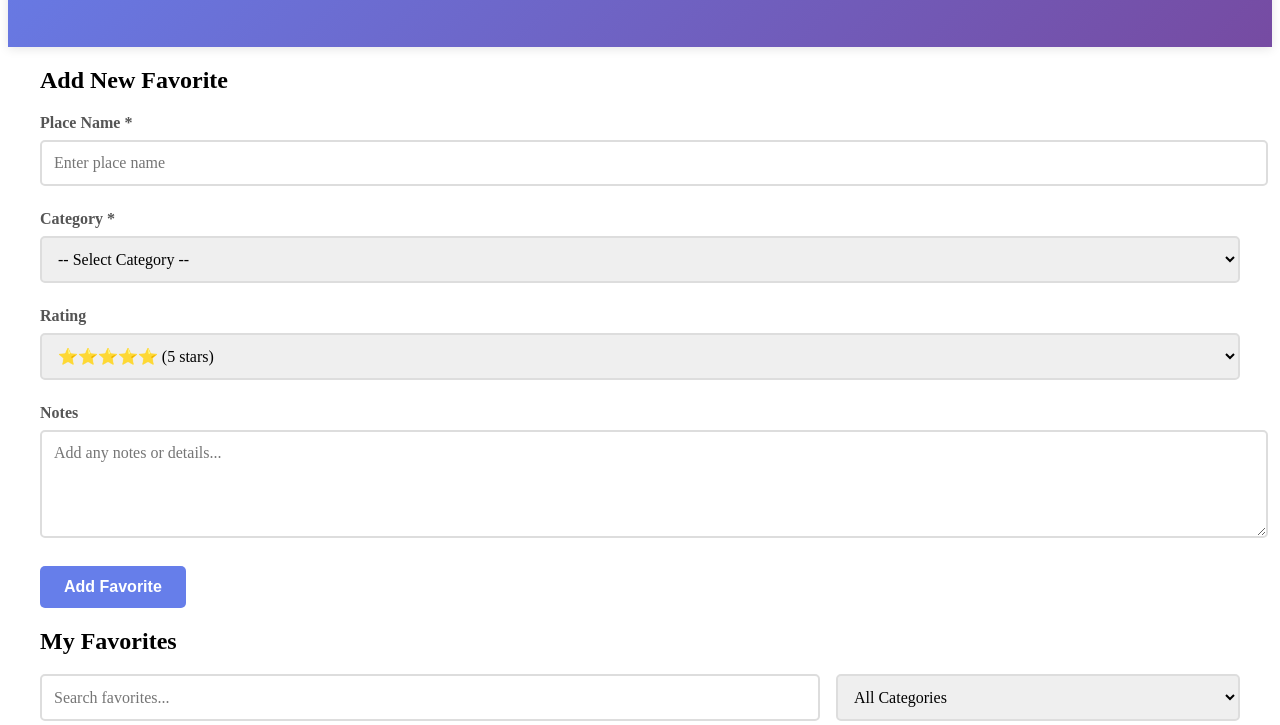
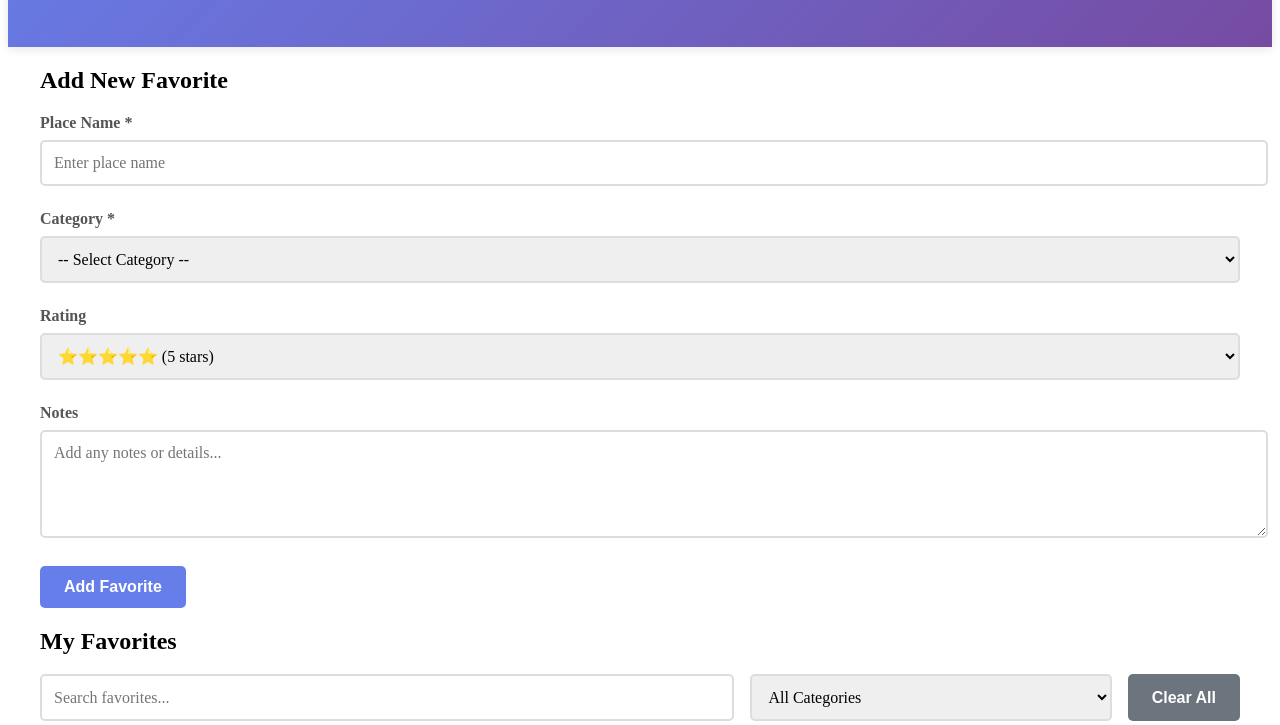
Before and after one commit to molly-riggs/40363-local-favorites-tracker, a plain HTML site: page index.html in a window 1280 px wide. Shown: the part 227-952 px from the top of the page. Drawn offline with Linux system fonts and the light colour scheme; a script that the page names is missing.

Commit message:
Update index.html

```diff
--- a/index.html
+++ b/index.html
@@ -86,26 +86,7 @@
         <button type="submit" class="btn btn-primary">Add Favorite</button>
 
     </form>
-<!-- Search/Filter Section -->
-<section class="search-section">
-    <h2>My Favorites</h2>
-    <div class="search-controls">
-        <input
-            type="text"
-            id="search-input"
-            placeholder="Search favorites..."
-            aria-label="Search favorites">
-        <select id="category-filter" aria-label="Filter by category">
-            <option value="all">All Categories</option>
-            <option value="coffee">Coffee Shop</option>
-            <option value="restaurants">Restaurant</option>
-            <option value="parks">Park</option>
-            <option value="entertainment">Entertainment</option>
-            <option value="study-spots">Study Spot</option>
-            <option value="fitness">Fitness</option>
-            <option value="other">Other</option>
-        </select>
-    </div>
+
     <!-- Search/Filter Section -->
 <section class="search-section">
     <h2>My Favorites</h2>
```
